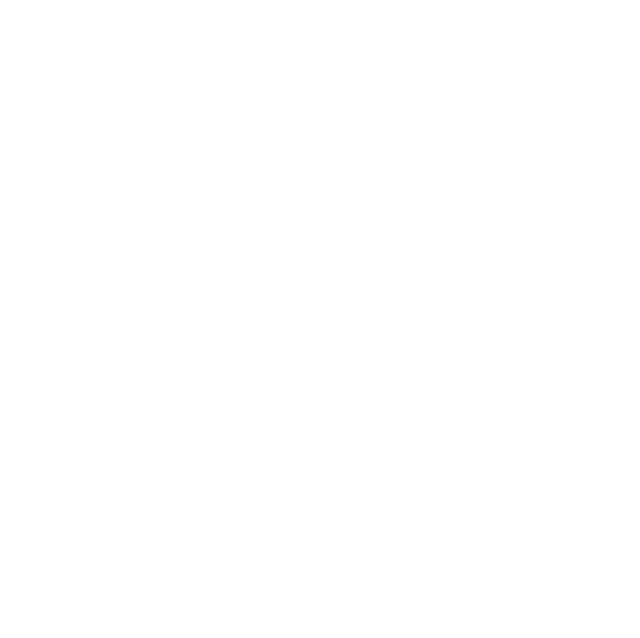
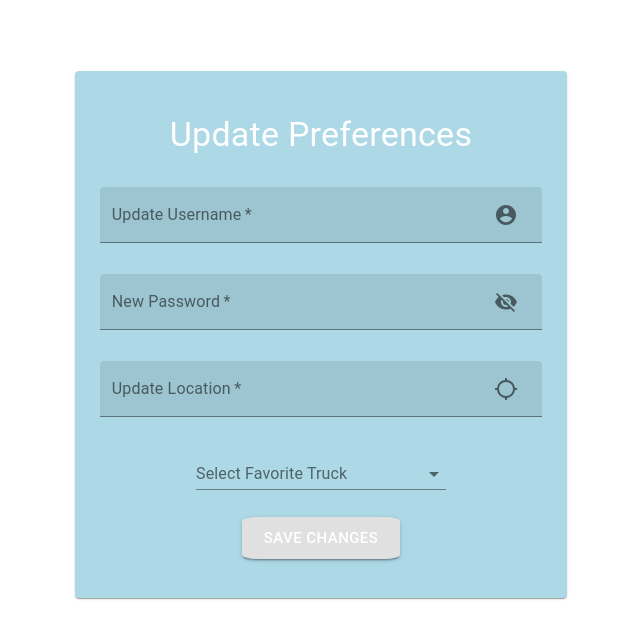
Before and after one commit to tt-fourtyfour-food-truck/tt-fourtyfour-food-truck-front-end, a React (Create React App) app: page /diner/update-info in a window 1280 px wide. Shown: the top 638 px of the page, without its empty margins (319-959 px from the left). Built offline with nearby package versions, Linux system fonts and the light colour scheme; sample sign-in values are in the browser's storage.

Commit message:
added update diner form into component

```diff
--- a/src/App.js
+++ b/src/App.js
@@ -19,6 +19,7 @@
 import AddTruck from './components/operator/AddTruck';
 import UpdateOperatorInfo from './components/operator/UpdateOperatorInfo';
 import AddMenuItem from './components/operator/AddMenuItem';
+import updateDinerInfo from './components/diner/UpdateDinerInfo';
 
 function App() {
   return (
@@ -37,7 +38,7 @@
 
           {/* diner private routes */}
           <PrivateRoute path='/diner/dashboard' component={DinerDashboard}/>
-          <PrivateRoute path='/diner/update-info/:id' />
+          <PrivateRoute path='/diner/update-info' component={updateDinerInfo} />
 
           {/* operator private routes */}
           <PrivateRoute path='/operator/dashboard' />
--- a/src/components/diner/UpdateDinerInfo.js
+++ b/src/components/diner/UpdateDinerInfo.js
@@ -0,0 +1,240 @@
+import React, { useState } from "react";
+import {
+  Paper,
+  Grid,
+  TextField,
+  Typography,
+  Button,
+  IconButton,
+  makeStyles,
+  InputLabel,
+  MenuItem,
+  FormControl,
+  Select
+} from "@material-ui/core";
+import { AccountCircle, Visibility, VisibilityOff } from "@material-ui/icons";
+import LocationSearchingIcon from "@material-ui/icons/LocationSearching";
+
+const useStyles = makeStyles((theme) => ({
+  root: {
+    flexFlow: "column wrap",
+    alignItems: "center",
+    height: "100vh"
+  },
+  paper: {
+    width: "35%",
+    marginTop: "5%",
+    padding: "2%",
+    backgroundColor: "#ADD8E6"
+  },
+  paperItem: {
+    color: "#fff",
+    marginTop: "4%",
+    marginBottom: "3%",
+    borderColor: "#fff",
+    borderRadius: "10%"
+  },
+  topText: {
+    width: "100%",
+    textAlign: "center"
+  },
+  formGrid: {
+    flexFlow: "column wrap",
+    alignItems: "center"
+  },
+  // styles for drop down
+  formControl: {
+    margin: theme.spacing(3),
+    minWidth: 250,
+    color: "#fff",
+    marginTop: "4%",
+    marginBottom: "3%",
+    borderColor: "#fff",
+    borderRadius: "10%"
+  }
+}));
+
+const initialValues = {
+  username: "",
+  password: "",
+  currentLocation: "",
+  favoriteTrucks: ""
+};
+
+const initialHelperText = {
+  username: "",
+  password: ""
+};
+
+const UpdateDiner = () => {
+  const classes = useStyles();
+
+  const [favoriteTrucks, setFavoriteTrucks] = React.useState("");
+  const [open, setOpen] = React.useState(false);
+
+  const handleTruckChange = (event) => {
+    setFavoriteTrucks(event.target.value);
+  };
+  const handleClose = () => {
+    setOpen(false);
+  };
+  const handleOpen = () => {
+    setOpen(true);
+  };
+
+  const [showPassword, setShowPassword] = useState(false);
+  const [values, setValues] = useState(initialValues);
+  const [helperText, setHelperText] = useState(initialHelperText);
+
+  const handleShowPassword = (e) => {
+    setShowPassword(!showPassword);
+  };
+
+  const handleChange = (e) => {
+    const { name, value } = e.target;
+    setValues({ ...values, [name]: value });
+  };
+
+  const handleSubmit = (e) => {
+    e.preventDefault();
+    if (
+      values.username.match(/^\w{5,11}$/g) &&
+      values.password.match(/^[.\S]{7,15}$/g)
+    ) {
+      setValues(initialValues);
+      console.log(values);
+    } else {
+      setValues(initialValues);
+      setHelperText({
+        username: "Invalid Username. Please try again.",
+        password: "Invalid Password. Please try again."
+      });
+      return;
+    }
+  };
+
+  return (
+    <>
+      <Grid container className={classes.root}>
+        <Paper className={classes.paper}>
+          <Grid container>
+            <Typography
+              variant="h4"
+              className={`${classes.topText} ${classes.paperItem}`}
+            >
+              Update Preferences
+            </Typography>
+          </Grid>
+
+          <form onSubmit={handleSubmit}>
+            <Grid container className={classes.formGrid}>
+              <TextField
+                variant="filled"
+                className={`${classes.paperItem}`}
+                fullWidth
+                required
+                helperText={helperText.username}
+                type="text"
+                label="Update Username"
+                name="username"
+                value={values.username}
+                onChange={handleChange}
+                autoComplete="off"
+                InputProps={{
+                  endAdornment: (
+                    <IconButton>
+                      <AccountCircle />
+                    </IconButton>
+                  )
+                }}
+              />
+              <TextField
+                variant="filled"
+                className={`${classes.paperItem}`}
+                fullWidth
+                required
+                helperText={helperText.password}
+                label="New Password"
+                type={showPassword ? "text" : "password"}
+                name="password"
+                value={values.password}
+                onChange={handleChange}
+                autoComplete="off"
+                InputProps={{
+                  endAdornment: (
+                    <IconButton onClick={handleShowPassword}>
+                      {showPassword ? <Visibility /> : <VisibilityOff />}
+                    </IconButton>
+                  )
+                }}
+              />
+
+              <TextField
+                variant="filled"
+                className={`${classes.paperItem}`}
+                fullWidth
+                required
+                helperText={helperText.username}
+                type="text"
+                label="Update Location"
+                name="currentLocation"
+                value={values.currentLocation}
+                onChange={handleChange}
+                autoComplete="off"
+                InputProps={{
+                  endAdornment: (
+                    <IconButton>
+                      <LocationSearchingIcon />
+                    </IconButton>
+                  )
+                }}
+              />
+
+              <div>
+                <FormControl
+                  onSubmit={handleSubmit}
+                  className={classes.formControl}
+                >
+                  <InputLabel id="demo-controlled-open-select-label">
+                    Select Favorite Truck
+                  </InputLabel>
+                  <Select
+                    labelId="demo-controlled-open-select-label"
+                    id="demo-controlled-open-select"
+                    // fullWidth
+                    // type='select'
+                    open={open}
+                    onClose={handleClose}
+                    onOpen={handleOpen}
+                    value={favoriteTrucks}
+                    onChange={handleTruckChange}
+                  >
+                    <MenuItem value="">
+                      <em>None</em>
+                    </MenuItem>
+                    <MenuItem value={"Oink & Moo BBQ"}>Oink & Moo BBQ</MenuItem>
+                    <MenuItem value={"Ms. Cheezious"}>Ms. Cheezious</MenuItem>
+                    <MenuItem value={"The Cow and Curd"}>
+                      The Cow and Curd
+                    </MenuItem>
+                  </Select>
+                </FormControl>
+              </div>
+
+              <Button
+                className={`${classes.paperItem}`}
+                size="large"
+                variant="contained"
+                type="submit"
+              >
+                Save Changes
+              </Button>
+            </Grid>
+          </form>
+        </Paper>
+      </Grid>
+    </>
+  );
+};
+
+export default UpdateDiner;
```
